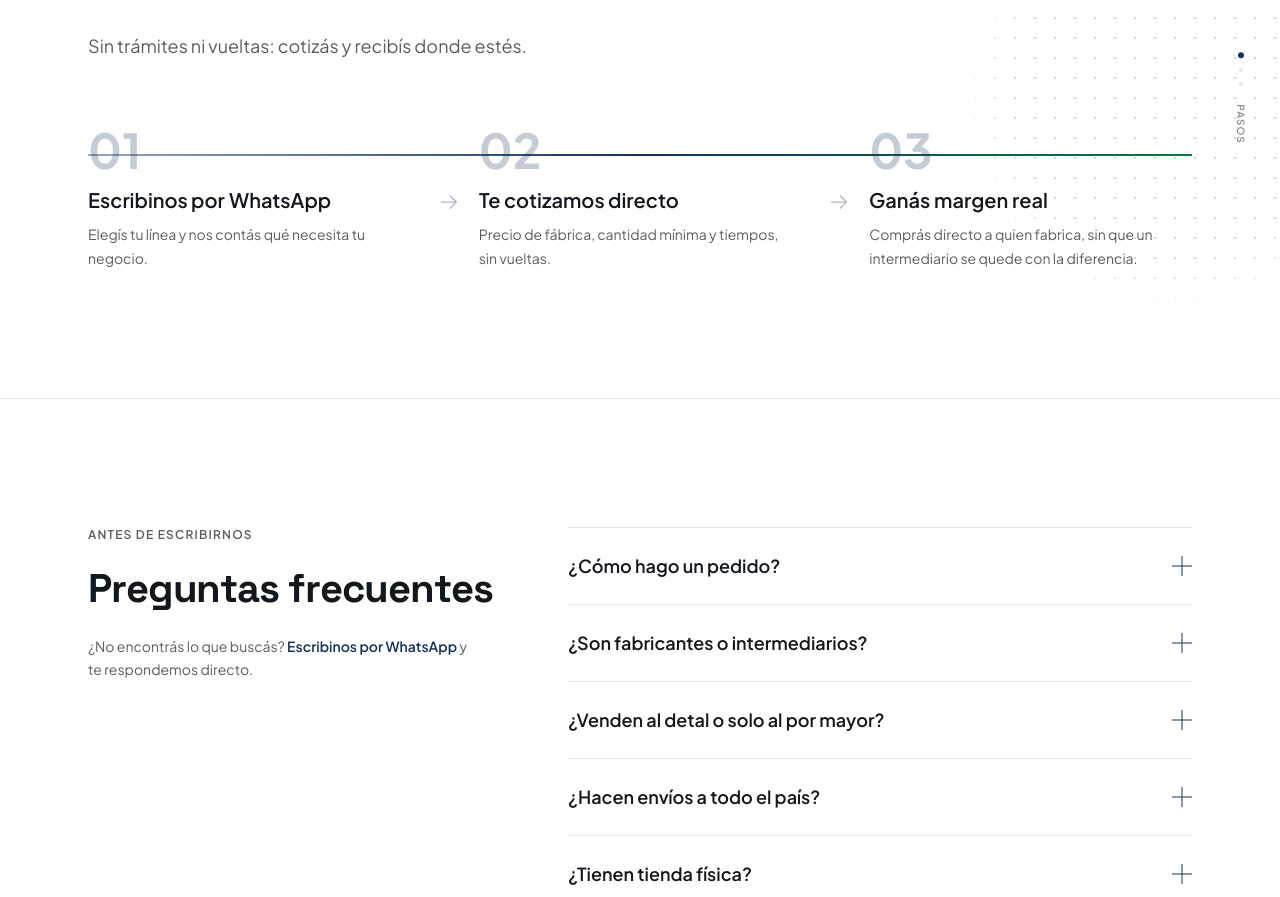
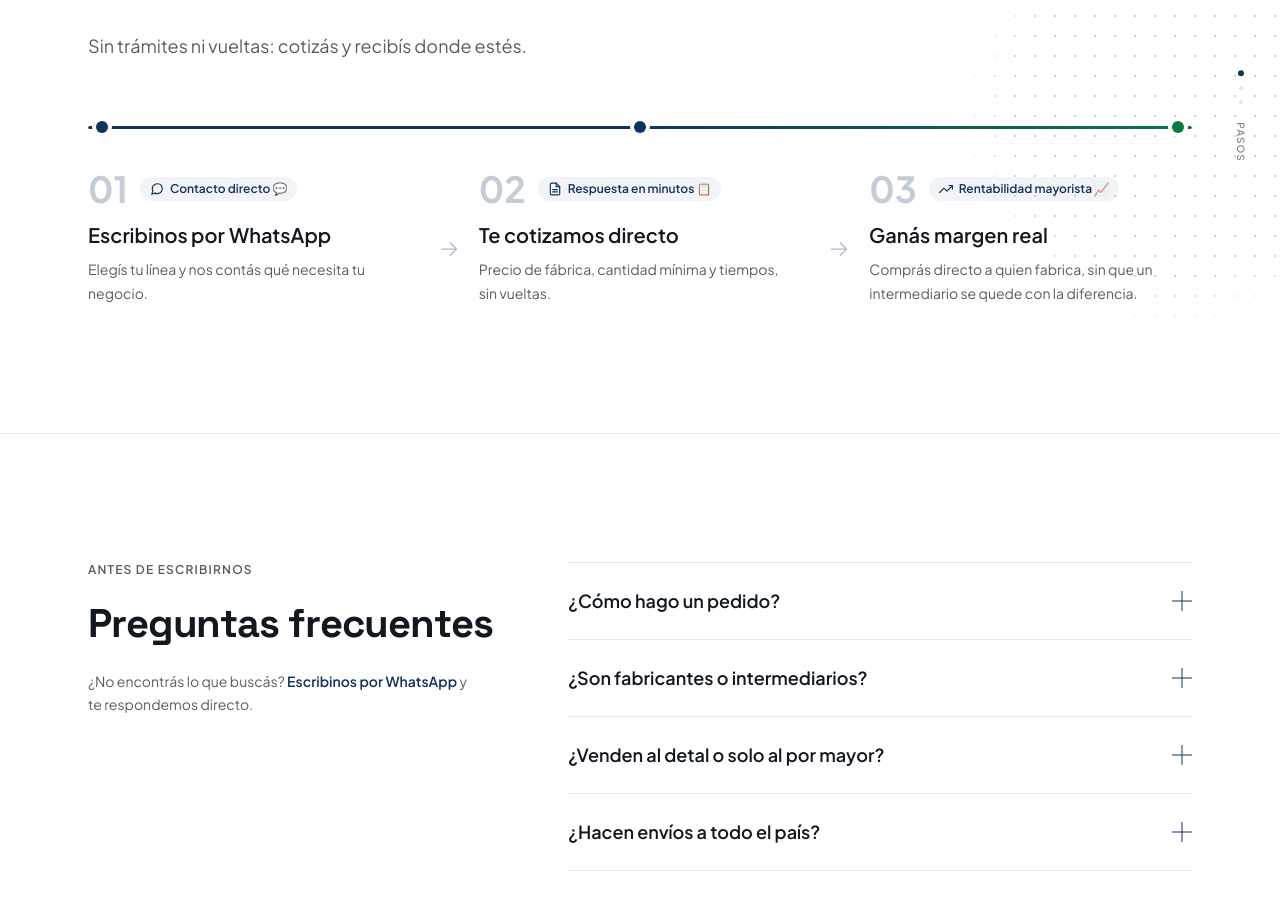
Before and after one commit to elgranadino2/importadora-el-granadino, a Next.js app: page / in a window 1280 px wide. Shown: the part 3420-4317 px from the top of the page. Built offline with nearby package versions, Linux system fonts and the light colour scheme.

Commit message:
fix(ui): relocate progress line above step numbers with indicator nodes, add step characterization badges and icons to ComoFunciona

```diff
--- a/src/components/sections/ComoFunciona.tsx
+++ b/src/components/sections/ComoFunciona.tsx
@@ -1,26 +1,61 @@
 "use client";
 
+import type { SVGProps } from "react";
 import { Fragment } from "react";
 import { motion, useReducedMotion, type Variants } from "framer-motion";
 import ArrowRightIcon from "@/components/icons/ArrowRightIcon";
 import FoldText from "@/components/ui/FoldText";
+
+function ChatStepIcon(props: SVGProps<SVGSVGElement>) {
+  return (
+    <svg viewBox="0 0 24 24" fill="none" stroke="currentColor" strokeWidth={2} strokeLinecap="round" strokeLinejoin="round" aria-hidden {...props}>
+      <path d="M21 11.5a8.38 8.38 0 0 1-.9 3.8 8.5 8.5 0 0 1-7.6 4.7 8.38 8.38 0 0 1-3.8-.9L3 21l1.9-5.7a8.38 8.38 0 0 1-.9-3.8 8.5 8.5 0 0 1 4.7-7.6 8.38 8.38 0 0 1 3.8-.9h.5a8.48 8.48 0 0 1 8 8v.5z" />
+    </svg>
+  );
+}
+
+function QuoteStepIcon(props: SVGProps<SVGSVGElement>) {
+  return (
+    <svg viewBox="0 0 24 24" fill="none" stroke="currentColor" strokeWidth={2} strokeLinecap="round" strokeLinejoin="round" aria-hidden {...props}>
+      <path d="M14 2H6a2 2 0 0 0-2 2v16a2 2 0 0 0 2 2h12a2 2 0 0 0 2-2V8z" />
+      <polyline points="14 2 14 8 20 8" />
+      <line x1="16" y1="13" x2="8" y2="13" />
+      <line x1="16" y1="17" x2="8" y2="17" />
+    </svg>
+  );
+}
+
+function MarginStepIcon(props: SVGProps<SVGSVGElement>) {
+  return (
+    <svg viewBox="0 0 24 24" fill="none" stroke="currentColor" strokeWidth={2} strokeLinecap="round" strokeLinejoin="round" aria-hidden {...props}>
+      <polyline points="23 6 13.5 15.5 8.5 10.5 1 18" />
+      <polyline points="17 6 23 6 23 12" />
+    </svg>
+  );
+}
 
 const PASOS = [
   {
     numero: "01",
     titulo: "Escribinos por WhatsApp",
     descripcion: "Elegís tu línea y nos contás qué necesita tu negocio.",
+    icono: ChatStepIcon,
+    tag: "Contacto directo 💬",
   },
   {
     numero: "02",
     titulo: "Te cotizamos directo",
     descripcion: "Precio de fábrica, cantidad mínima y tiempos, sin vueltas.",
+    icono: QuoteStepIcon,
+    tag: "Respuesta en minutos 📋",
   },
   {
     numero: "03",
     titulo: "Ganás margen real",
     descripcion:
       "Comprás directo a quien fabrica, sin que un intermediario se quede con la diferencia.",
+    icono: MarginStepIcon,
+    tag: "Rentabilidad mayorista 📈",
   },
 ];
 
@@ -113,31 +148,48 @@ export default function ComoFunciona() {
           </p>
         </motion.div>
 
-        {/* Flujo de pasos limpio con línea progresiva de avance */}
+        {/* Flujo de pasos limpio con barra superior conectora de avance */}
         <div className="relative mt-16">
-          {/* Línea horizontal en Desktop */}
-          <div className="absolute top-7 left-0 hidden w-full h-[2px] bg-border/60 lg:block pointer-events-none">
+          {/* Barra de progreso superior en Desktop (sin atravesar texto) */}
+          <div className="relative mb-10 hidden w-full lg:block pointer-events-none">
+            <div className="h-[3px] w-full rounded-full bg-border/60 overflow-hidden">
               <motion.div
                 variants={lineHorizontalVariants}
-              className="h-full w-full bg-gradient-to-r from-brand/40 via-brand to-accent origin-left"
+                className="h-full w-full rounded-full bg-gradient-to-r from-brand via-brand to-accent origin-left"
+              />
+            </div>
+            <div className="absolute -top-[5px] left-0 flex w-full justify-between px-2">
+              <span className="h-3 w-3 rounded-full bg-brand ring-4 ring-background" />
+              <span className="h-3 w-3 rounded-full bg-brand ring-4 ring-background" />
+              <span className="h-3 w-3 rounded-full bg-accent ring-4 ring-background" />
+            </div>
+          </div>
+
+          {/* Línea vertical limpia en Mobile a la izquierda (offset sin pisar texto) */}
+          <div className="absolute top-2 left-0 block w-[2px] h-[calc(100%-1rem)] bg-border/60 lg:hidden pointer-events-none">
+            <motion.div
+              variants={lineVerticalVariants}
+              className="w-full h-full bg-gradient-to-b from-brand via-brand to-accent origin-top"
             />
           </div>
 
-          {/* Línea vertical en Mobile */}
-          <div className="absolute top-4 left-3 block w-[2px] h-[calc(100%-2rem)] bg-border/60 lg:hidden pointer-events-none">
-            <motion.div
-              variants={lineVerticalVariants}
-              className="w-full h-full bg-gradient-to-b from-brand/40 via-brand to-accent origin-top"
-            />
+          <div className="flex flex-col gap-10 pl-6 lg:flex-row lg:items-start lg:gap-6 lg:pl-0">
+            {PASOS.map((paso, index) => {
+              const IconoPaso = paso.icono;
+
+              return (
+                <Fragment key={paso.numero}>
+                  <motion.div variants={item} className="group relative flex-1">
+                    <div className="flex items-center gap-3">
+                      <p className="text-4xl font-bold text-brand/25 transition-all duration-300 group-hover:scale-105 group-hover:text-brand select-none">
+                        {paso.numero}
+                      </p>
+                      <div className="flex items-center gap-1.5 rounded-full bg-brand/5 px-2.5 py-1 text-xs font-semibold text-brand">
+                        <IconoPaso className="h-3.5 w-3.5" />
+                        <span>{paso.tag}</span>
+                      </div>
                     </div>
 
-          <div className="flex flex-col gap-10 pl-8 lg:flex-row lg:items-start lg:gap-6 lg:pl-0">
-            {PASOS.map((paso, index) => (
-              <Fragment key={paso.numero}>
-                <motion.div variants={item} className="group relative flex-1">
-                  <p className="text-5xl font-bold text-brand/25 transition-colors duration-300 group-hover:text-brand select-none">
-                    {paso.numero}
-                  </p>
                     <h3 className="mt-3 text-xl font-semibold text-foreground">
                       <FoldText
                         text={paso.titulo}
@@ -157,7 +209,7 @@ export default function ComoFunciona() {
 
                   {/* Flecha impulsora entre pasos (Desktop) */}
                   {index < PASOS.length - 1 && (
-                  <div className="hidden shrink-0 items-center justify-center self-center lg:flex lg:mt-2">
+                    <div className="hidden shrink-0 items-center justify-center self-center lg:flex lg:mt-6">
                       <motion.div
                         animate={{ x: [0, 4, 0] }}
                         transition={{ duration: 2, repeat: Infinity, ease: "easeInOut" }}
@@ -167,7 +219,8 @@ export default function ComoFunciona() {
                     </div>
                   )}
                 </Fragment>
-            ))}
+              );
+            })}
           </div>
         </div>
       </motion.div>
```
Lines whose indentation alone changed are shown as unchanged.
